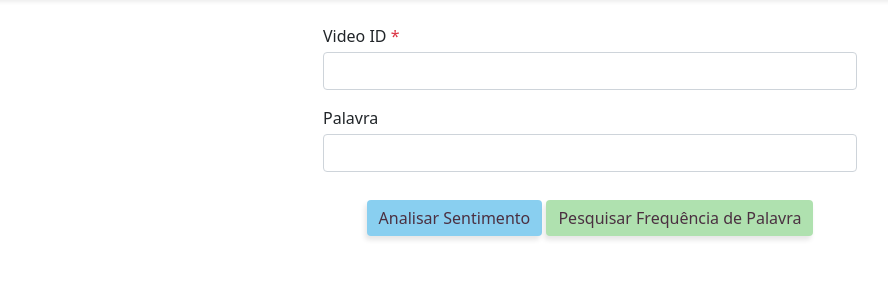
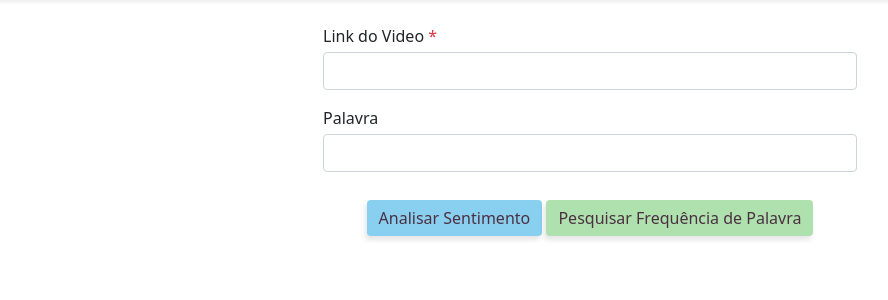
Before and after one commit to Hanafubuki/AnCoYou, a Flask app: template templates/index.html in a window 1280 px wide. Shown: the part 56-356 px from the top of the page, without its empty margins (50-938 px from the left). Run offline with Flask 2, Linux system fonts and the light colour scheme; the template is opened without the code that fills it, so the values that code supplies are empty; some libraries are stand-ins or nearby versions.

Commit message:
update to accept youtube links instead of ids

```diff
--- a/app.py
+++ b/app.py
@@ -39,25 +39,36 @@ def analyse():
     if 'user' not in session or session['user'] == None:
         return redirect(url_for('login'))
 
-    video_id = request.form['video_id']
+    video = request.form['video']
     word = request.form['word']
 
-    if(video_id == ""):
-        flash('ERRO: Insira o ID do video')
+    if(video == ""):
+        flash('ERRO: Insira o Link do Video')
         return redirect(url_for('index'))
 
     if(request.form.get("search") and word == ""):
         flash('ERRO: Insira a palavra')
         return redirect(url_for('index'))
 
+
+    video_id = get_video_id(video)
+    #flash(video_id)
+    #return redirect(url_for('index'))
     comments = get_comments(video_id)
     if(request.form.get("analyse")):
         result = analyse_sentiment(comments)
     else:
+        result = analyse_words(comments, word)
+    return render_template('index.html', result=result, link=video, word=word)
 
-        result = analyse_words(comments, word)
-    return render_template('index.html', result=result)
-
+def get_video_id(video):
+    start = video.find('?v=') +3
+    end = video.find('&')
+    if(end >= 0):
+        video_id = video[start:end]
+    else:
+        video_id = video[start:]
+    return video_id
 
 def get_comments(video_id):
     # Disable OAuthlib's HTTPS verification when running locally.
--- a/templates/index.html
+++ b/templates/index.html
@@ -7,12 +7,12 @@
       <form action="{{url_for('analyse')}}" method="POST" enctype="multipart/form-data" class="flex justify-content-center row">
         <fieldset class="col-6">
           <div class="form-group">
-            <label for="video_id">Video ID <span class="text-danger">*</span> </label>
-            <input type="text" id="video_id" name="video_id" class="form-control mt-1">
+            <label for="video">Link do Video <span class="text-danger">*</span> </label>
+            <input type="text" id="video" name="video" class="form-control mt-1" value="{{link}}">
           </div>
           <div class="form-group mt-3">
             <label for="word">Palavra</label>
-            <input type="text" id="word" name="word" class="form-control mt-1">
+            <input type="text" id="word" name="word" class="form-control mt-1" value="{{word}}">
           </div>
           <div class="text-center mt-4 col-12">
             <button type="submit" name="analyse" value="analyse" class="btn btn-primary mt-1">Analisar Sentimento</button>
```
